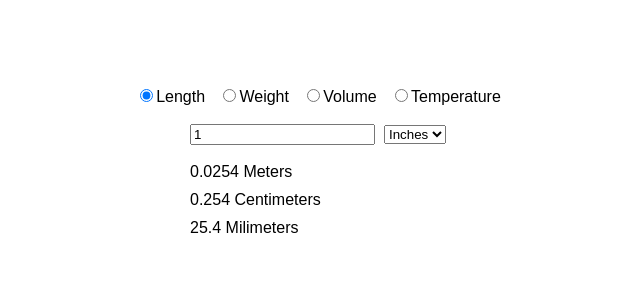
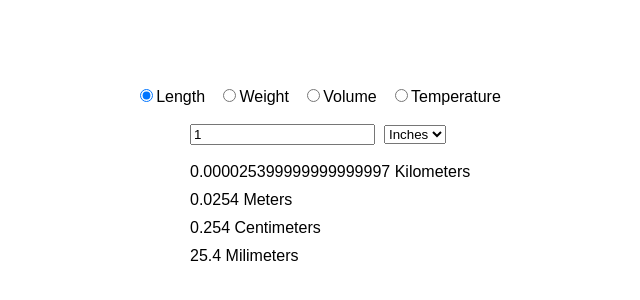
Before and after one commit to johnhilts/metrica, a React (Create React App) app in the folder react/metrica/: page / in a window 1280 px wide. Shown: the part 170-470 px from the top of the page, without its empty margins (322-962 px from the left). Built offline with nearby package versions, Linux system fonts and the light colour scheme.

Commit message:
added kilometer output

```diff
--- a/react/metrica/src/components/Meter.js
+++ b/react/metrica/src/components/Meter.js
@@ -7,6 +7,7 @@ function getInchConversions(measurement) {
       milimeters: milimeters,
       centimeters: milimeters / 100,
       meters: milimeters / 1000,
+      kilometers: milimeters / 1000000,
     }
   )
 }
@@ -18,6 +19,7 @@ function getFootConversions(measurement) {
       meters: meters,
       centimeters: meters * 100,
       milimeters: meters * 1000,
+      kilometers: meters / 1000,
     }
   )
 }
@@ -51,6 +53,9 @@ export default function Meter(props) {
       <div>&nbsp;</div>
       <div style={{textAlign: 'left', marginLeft: '40%', marginRight: '40%', }}>
         <div style={{paddingBottom: 10, }}>
+          <span>{conversions.kilometers}</span>&nbsp;<span>Kilometers</span>
+        </div>
+        <div style={{paddingBottom: 10, }}>
           <span>{conversions.meters}</span>&nbsp;<span>Meters</span>
         </div>
         <div style={{paddingBottom: 10, }}>
```
